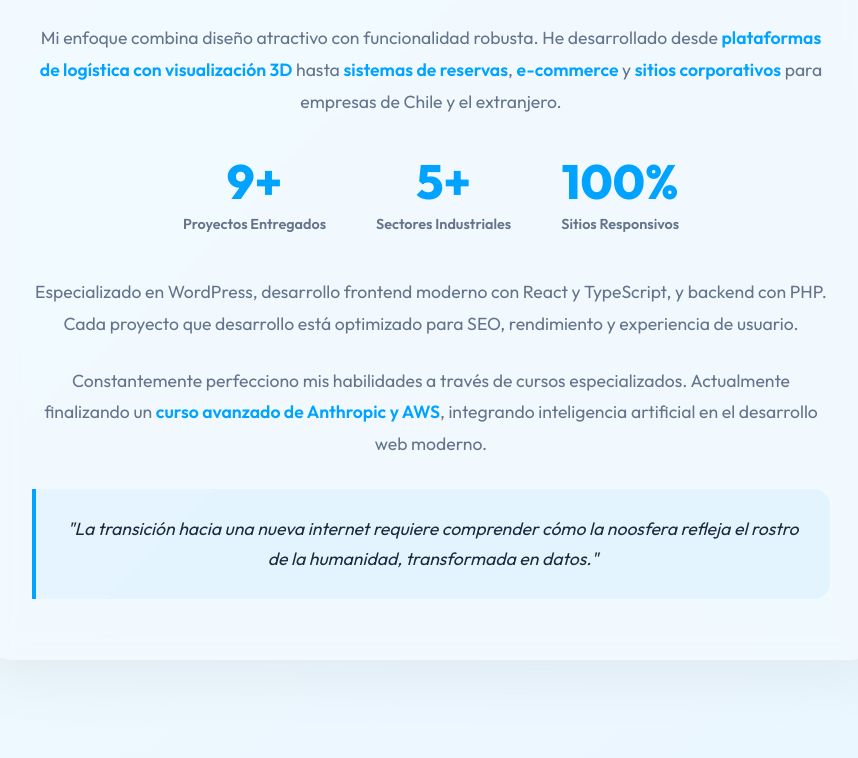
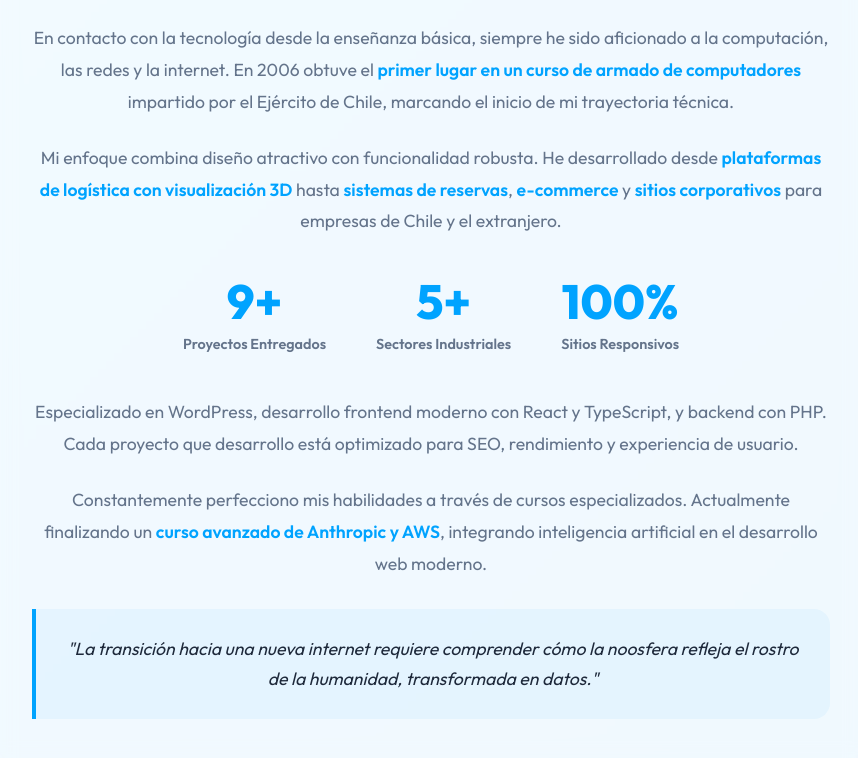
Before and after one commit to Caicabilu/brauliotapia, a website built with Vite: page index.html in a window 1280 px wide. Shown: the part 1132-1890 px from the top of the page, without its empty margins (209-1067 px from the left). Built offline with nearby package versions, Linux system fonts and the light colour scheme.

Commit message:
Add personal tech background to About section
- Early passion for computing and networks
- 1st place in computer assembly course (Chilean Army, 2006)

Co-Authored-By: Claude Opus 4.5 <noreply@anthropic.com>

```diff
--- a/index.html
+++ b/index.html
@@ -151,6 +151,8 @@
                     <h2 class="section-title">Sobre Mí</h2>
                     <div class="about-text">
                         <p class="intro">Soy un <strong>Desarrollador Web Full Stack</strong> y <strong>Administrador de Sitios Web</strong> con amplia experiencia en la creación de soluciones digitales para diversos sectores empresariales.</p>
+
+                        <p>En contacto con la tecnología desde la enseñanza básica, siempre he sido aficionado a la computación, las redes y la internet. En 2006 obtuve el <strong>primer lugar en un curso de armado de computadores</strong> impartido por el Ejército de Chile, marcando el inicio de mi trayectoria técnica.</p>
 
                         <p>Mi enfoque combina diseño atractivo con funcionalidad robusta. He desarrollado desde <strong>plataformas de logística con visualización 3D</strong> hasta <strong>sistemas de reservas</strong>, <strong>e-commerce</strong> y <strong>sitios corporativos</strong> para empresas de Chile y el extranjero.</p>
 
```
